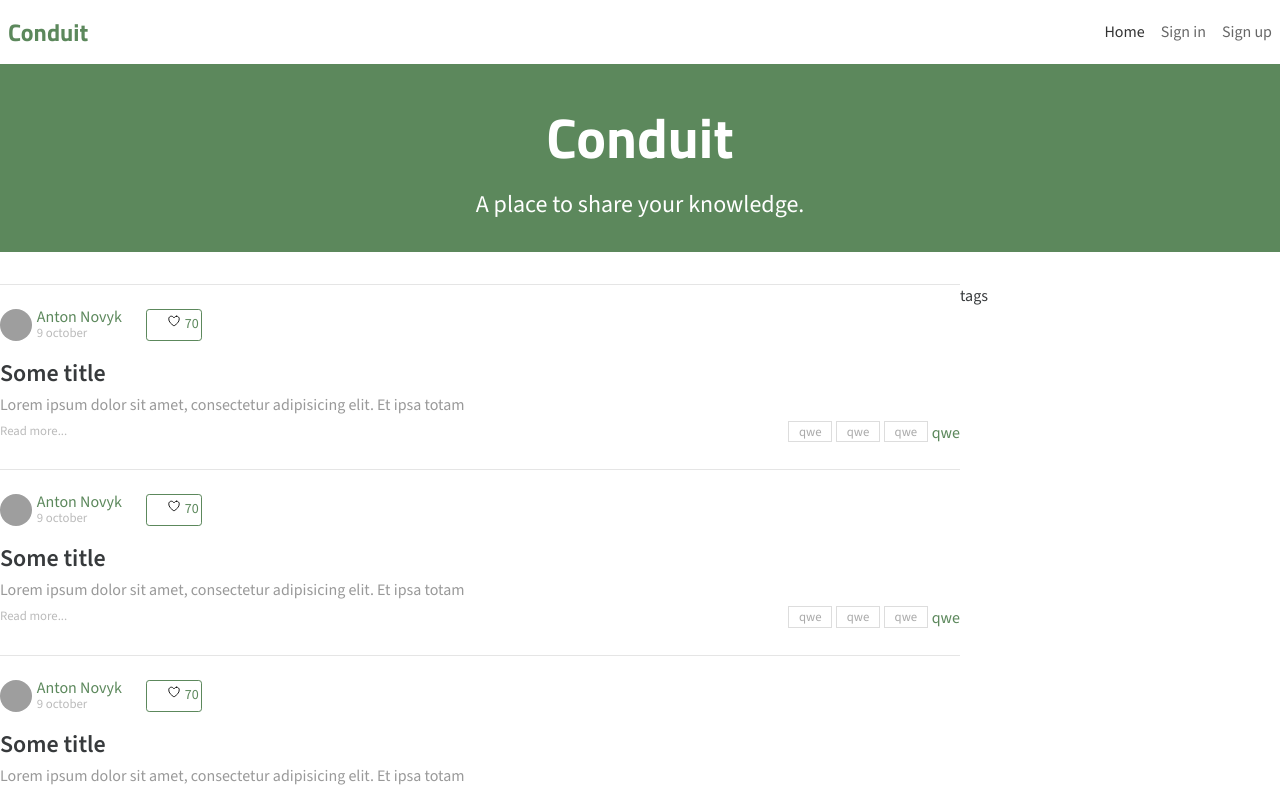
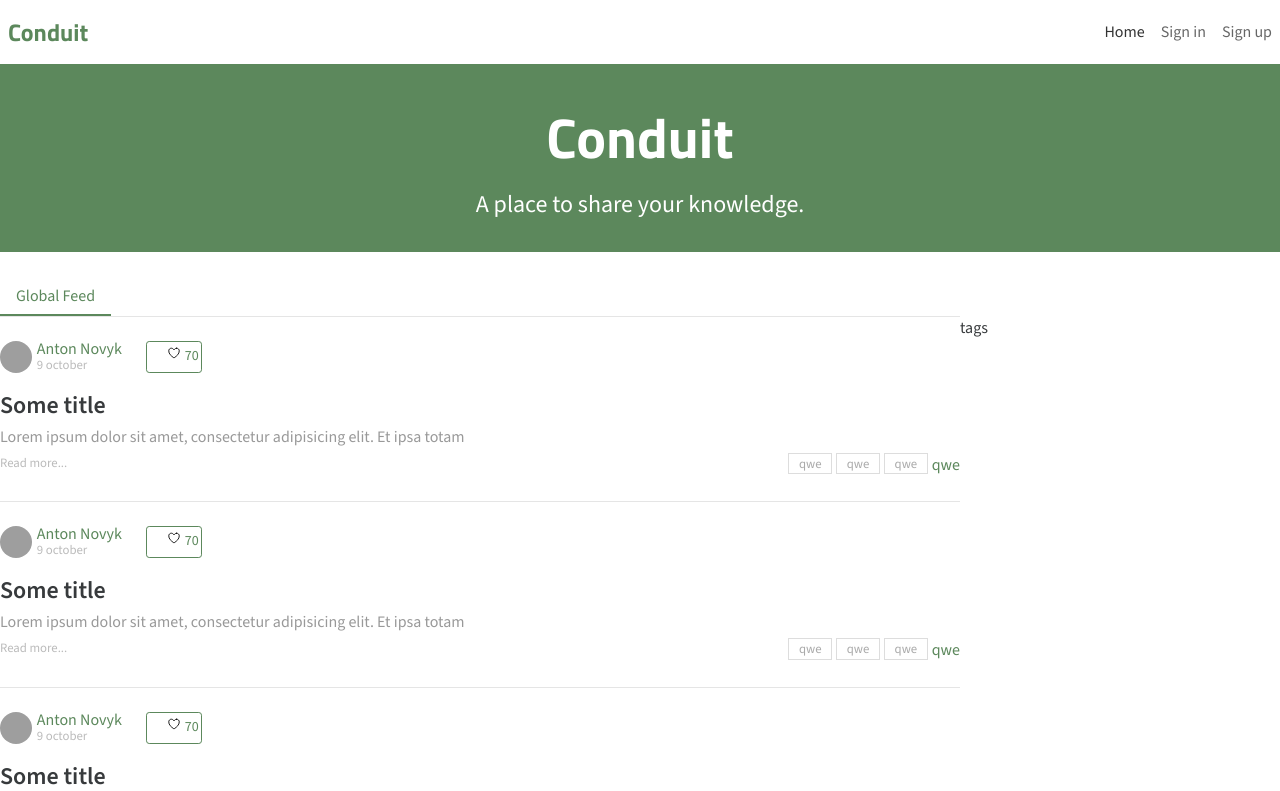
Before and after one commit to G0odvin/Auth-project, a React (Vite) app: page / in a window 1280 px wide. Shown: the top 791 px of the page. Built offline with nearby package versions, Linux system fonts and the light colour scheme; grey boxes are pictures that could not be loaded.

Commit message:
Add feed toggle

```diff
--- /dev/null
+++ b/src/modules/feed/components/feed-toggle/feed-toggle.component.tsx
@@ -0,0 +1,14 @@
+import React from 'react'
+import { NavLink } from 'react-router-dom'
+
+export const FeedToggle = () => {
+  return (
+    <div className='h-8'>
+      <ul className='flex'>
+        <li>
+          <NavLink to='/' className='bg-white border-b-2 border-theme-green py-2 px-4'>Global Feed</NavLink>
+        </li>
+      </ul>
+    </div>
+  )
+}
--- a/src/modules/feed/components/feed/feed.component.tsx
+++ b/src/modules/feed/components/feed/feed.component.tsx
@@ -1,10 +1,12 @@
 import React from 'react'
 import { ArticalList } from '../artical-list/artical-list.component'
 import { Container } from '../../../../components/container/container.component'
+import { FeedToggle } from '../feed-toggle/feed-toggle.component'
 
 export const Feed = () => {
   return (
     <Container>
+      <FeedToggle />
       <div className='flex'>
         <ArticalList />
         <div className='w-1/4'>tags</div>
```
